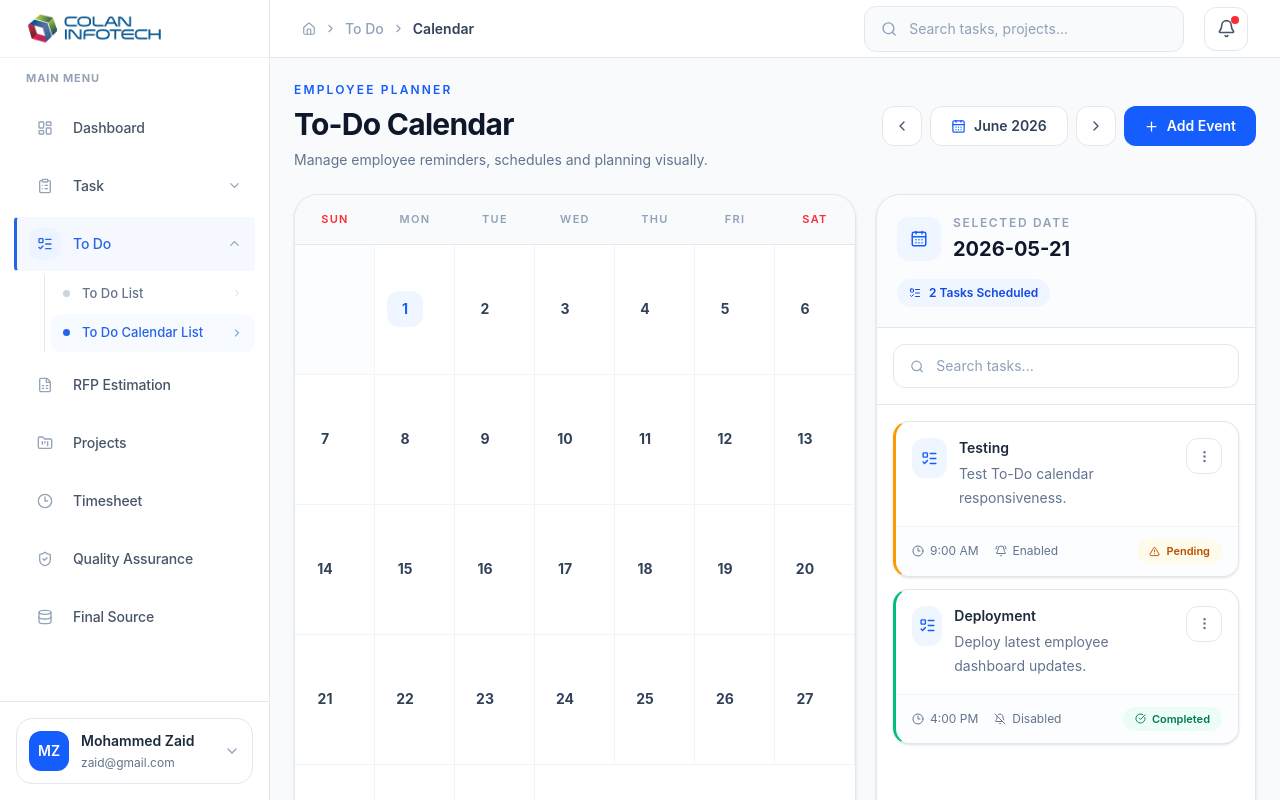
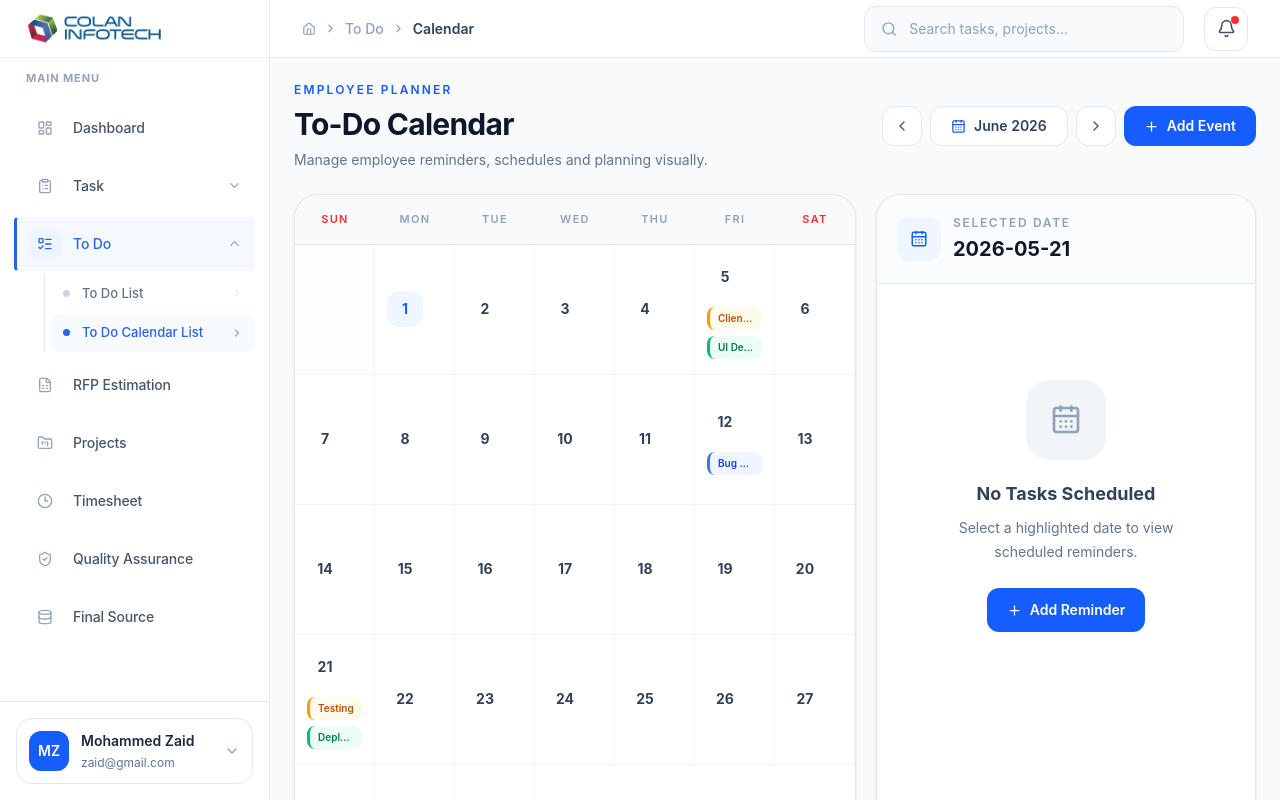
Before and after one commit to zaid-6969/LMT-TimeSheet-Colan, a React (Vite) app: page /todolist/todocalender in a window 1280 px wide. Built offline with nearby package versions, Linux system fonts and the light colour scheme.

Commit message:
final commit for now

```diff
--- a/src/pages/Task/CalenderView.jsx
+++ b/src/pages/Task/CalenderView.jsx
@@ -22,7 +22,7 @@ import {
 /* ───────────────────────────────────────────── */
 
 const taskEvents = {
-  "2026-05-05": [
+  "2026-06-05": [
     {
       project: "ERP Dashboard",
       employee: "John Doe",
@@ -40,7 +40,7 @@ const taskEvents = {
     },
   ],
 
-  "2026-05-21": [
+  "2026-06-21": [
     {
       project: "Inventory System",
       employee: "Emma",
--- a/src/pages/ToDo/CalenderToDo.jsx
+++ b/src/pages/ToDo/CalenderToDo.jsx
@@ -24,7 +24,7 @@ import {
 /* ───────────────────────────────────────────── */
 
 const todoEvents = {
-  "2026-05-05": [
+  "2026-06-05": [
     {
       title: "Client Meeting",
       description: "Discuss ERP dashboard improvements with client.",
@@ -42,7 +42,7 @@ const todoEvents = {
     },
   ],
 
-  "2026-05-12": [
+  "2026-06-12": [
     {
       title: "Bug Fixing",
       description: "Fix sidebar collapse animation issues.",
@@ -52,7 +52,7 @@ const todoEvents = {
     },
   ],
 
-  "2026-05-21": [
+  "2026-06-21": [
     {
       title: "Testing",
       description: "Test To-Do calendar responsiveness.",
```
